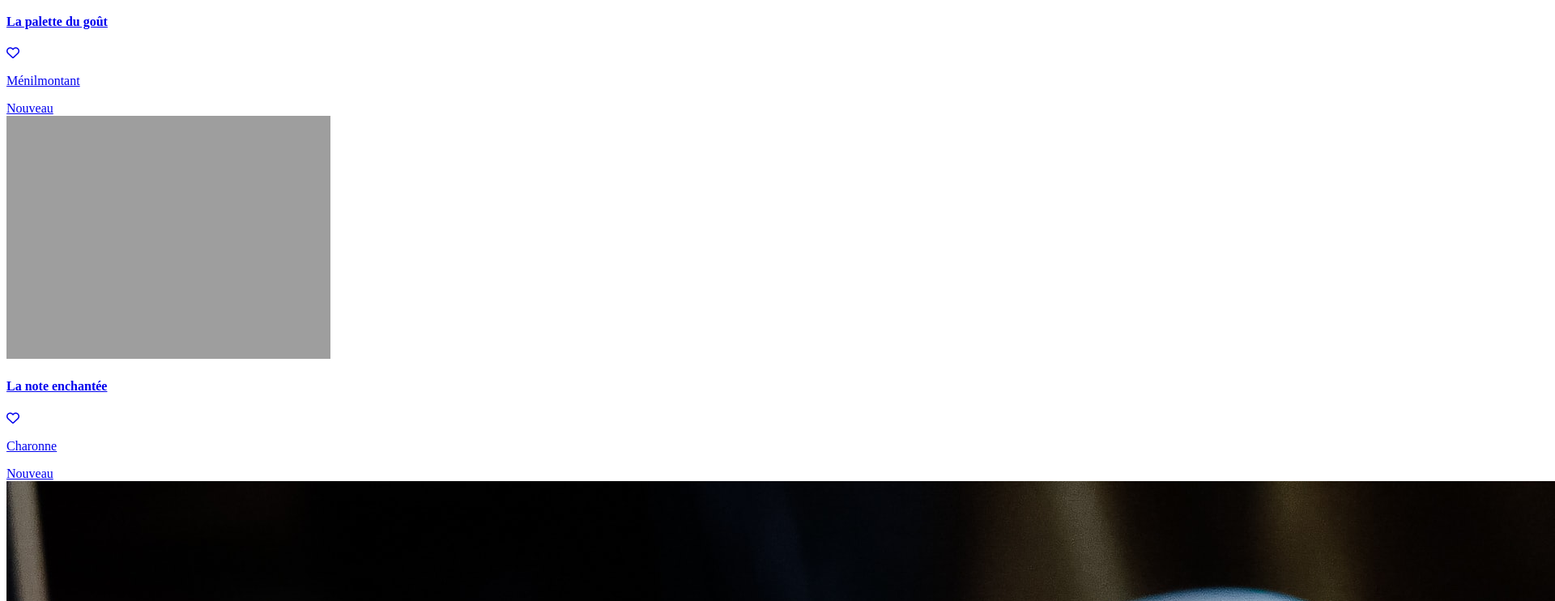
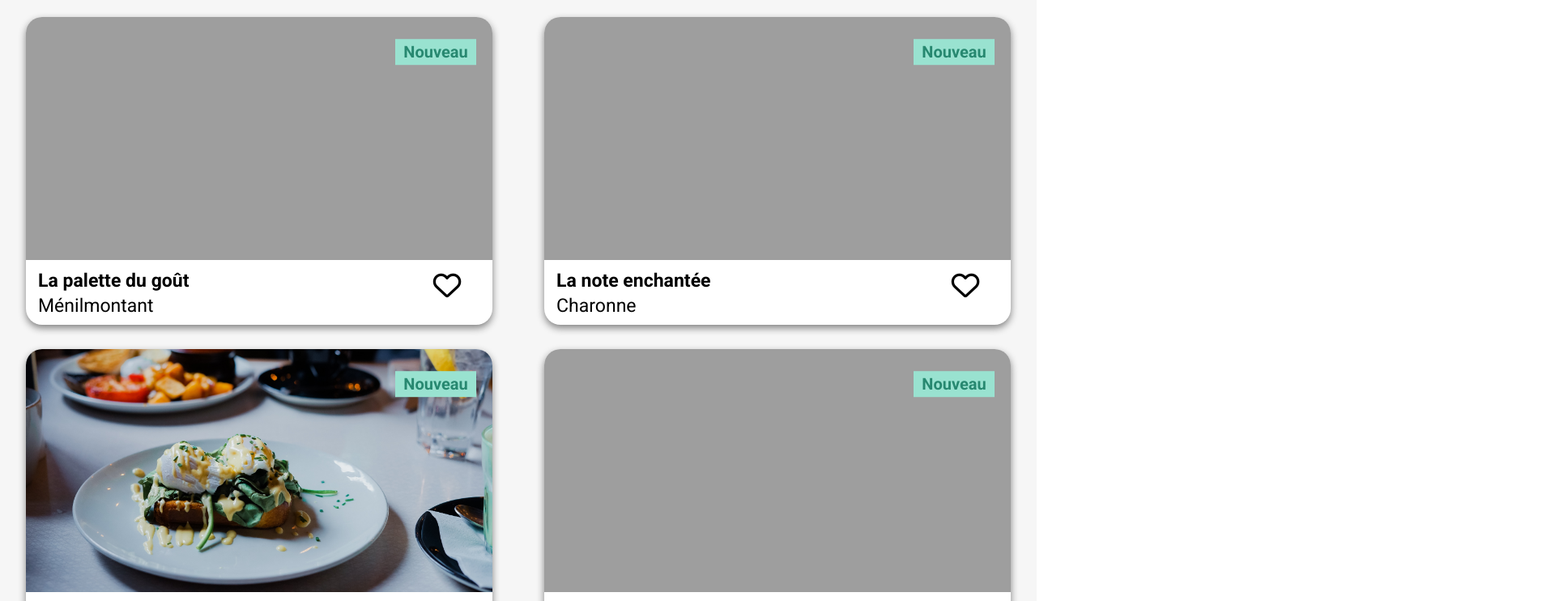
Before and after one commit to binetada/LariviereVincent_3_14102021, a website: page index.html in a window 1280 px wide. Shown: the part 711-1453 px from the top of the page at 81% size, 1920 px wide, since content can reach past the window. Drawn offline with Linux system fonts and the light colour scheme; the site is published under a folder, as on GitHub Pages, so addresses that start at the root find nothing; a web font is replaced by a local one.

Commit message:
Changement chemin pour CSS

```diff
--- a/index.html
+++ b/index.html
@@ -9,8 +9,8 @@
         <meta http-equiv="X-UA-Compatible" content="IE=edge">
         <meta name="viewport" content="width=50, initial-scale=1, maximum-scale=1"/>
 
-        <link rel="stylesheet" type="text/css" href="/public/css/normalize.css">
-        <link rel="stylesheet" type="text/css" href="/public/css/style.css">
+        <link rel="stylesheet" type="text/css" href="public/CSS/normalize.css">
+        <link rel="stylesheet" type="text/css" href="public/CSS/style.css">
 
         <script src="https://kit.fontawesome.com/03c13b8f84.js" crossorigin="anonymous"></script>
 
--- a/page-menu-2.html
+++ b/page-menu-2.html
@@ -9,8 +9,8 @@
         <meta http-equiv="X-UA-Compatible" content="IE=edge">
         <meta name="viewport" content="width=50, initial-scale=1, maximum-scale=1"/>
 
-        <link rel="stylesheet" type="text/css" href="/public/css/normalize.css">
-        <link rel="stylesheet" type="text/css" href="/public/CSS/style.css">
+        <link rel="stylesheet" type="text/css" href="public/CSS/normalize.css">
+        <link rel="stylesheet" type="text/css" href="public/CSS/style.css">
 
         <script src="https://kit.fontawesome.com/03c13b8f84.js" crossorigin="anonymous"></script>
 
```
Also changed, not shown: page-menu-3.html (+2 -2 lines), page-menu-4.html (+2 -2 lines).
